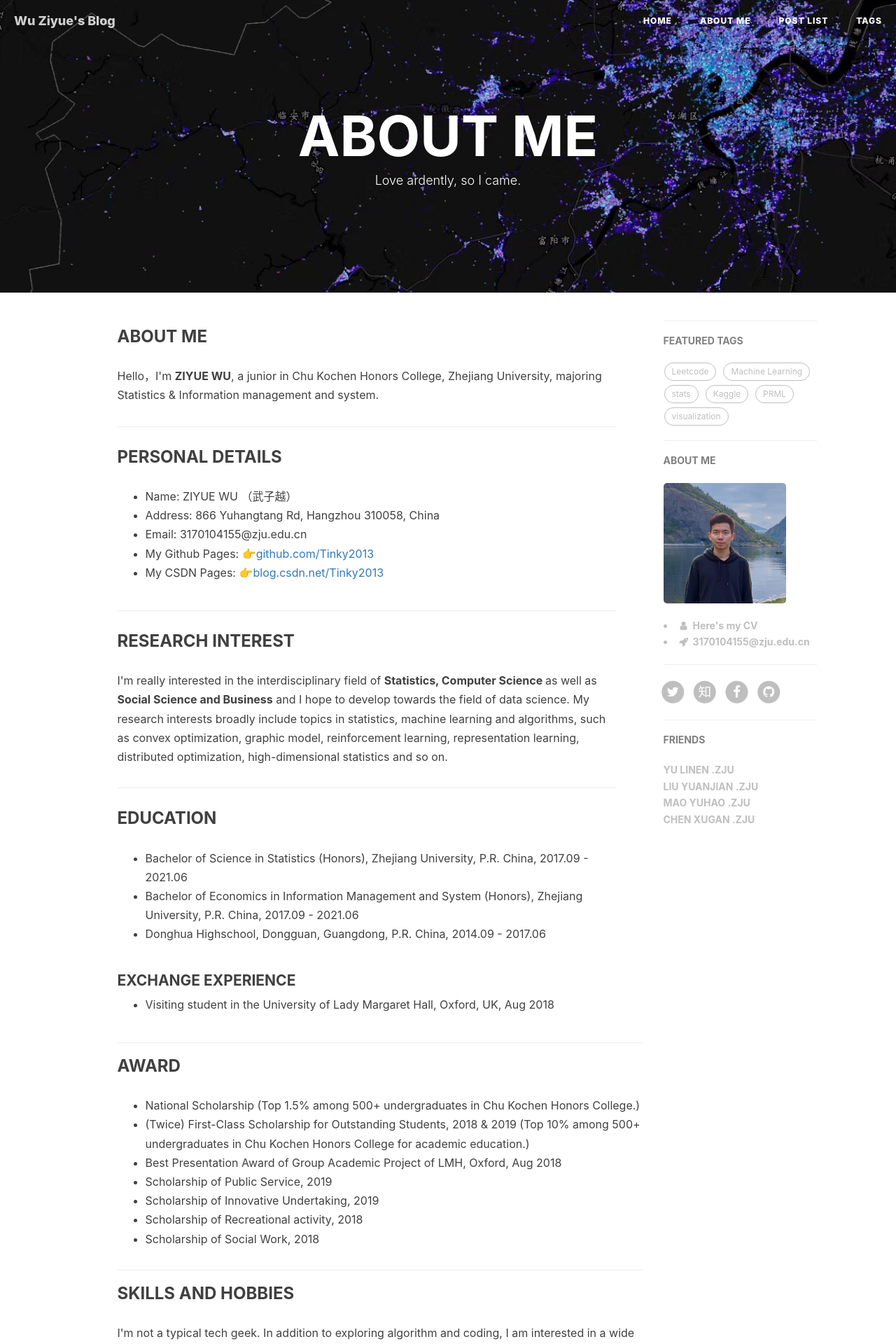
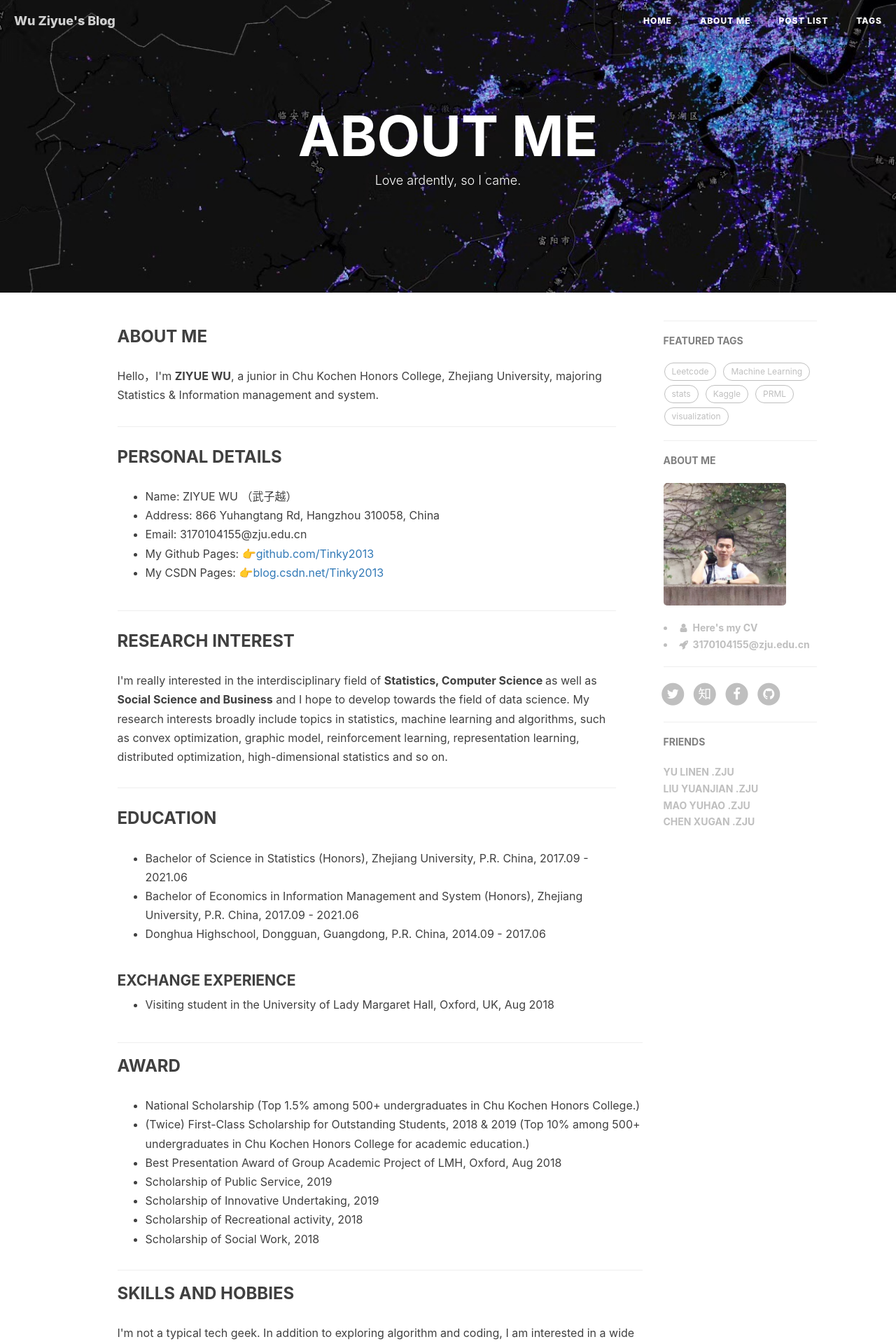
Before and after one commit to ZaccWu/ZaccWu.github.io, a Jekyll site: the page built from about.html, in a window 1280 px wide. Shown: the top 1920 px of the page at 70% size. Built offline with Jekyll 4.4.1, drawn with Linux system fonts in a browser that asks for light colours; nearby versions of some CDN libraries; comment, search, counter and statistics services are not loaded.

Commit message:
Update _config.yml

```diff
--- a/_config.yml
+++ b/_config.yml
@@ -12,7 +12,7 @@
 # Sidebar settings
 sidebar: true                           # whether or not using Sidebar.
 sidebar-about-description: "Continuous learning! Just keep moving!"
-sidebar-avatar: /img/photo2.JPG      # use absolute URL, seeing it's used in both `/` and `/about/`
+sidebar-avatar: /img/photo3.JPG      # use absolute URL, seeing it's used in both `/` and `/about/`
 
 
 
```
